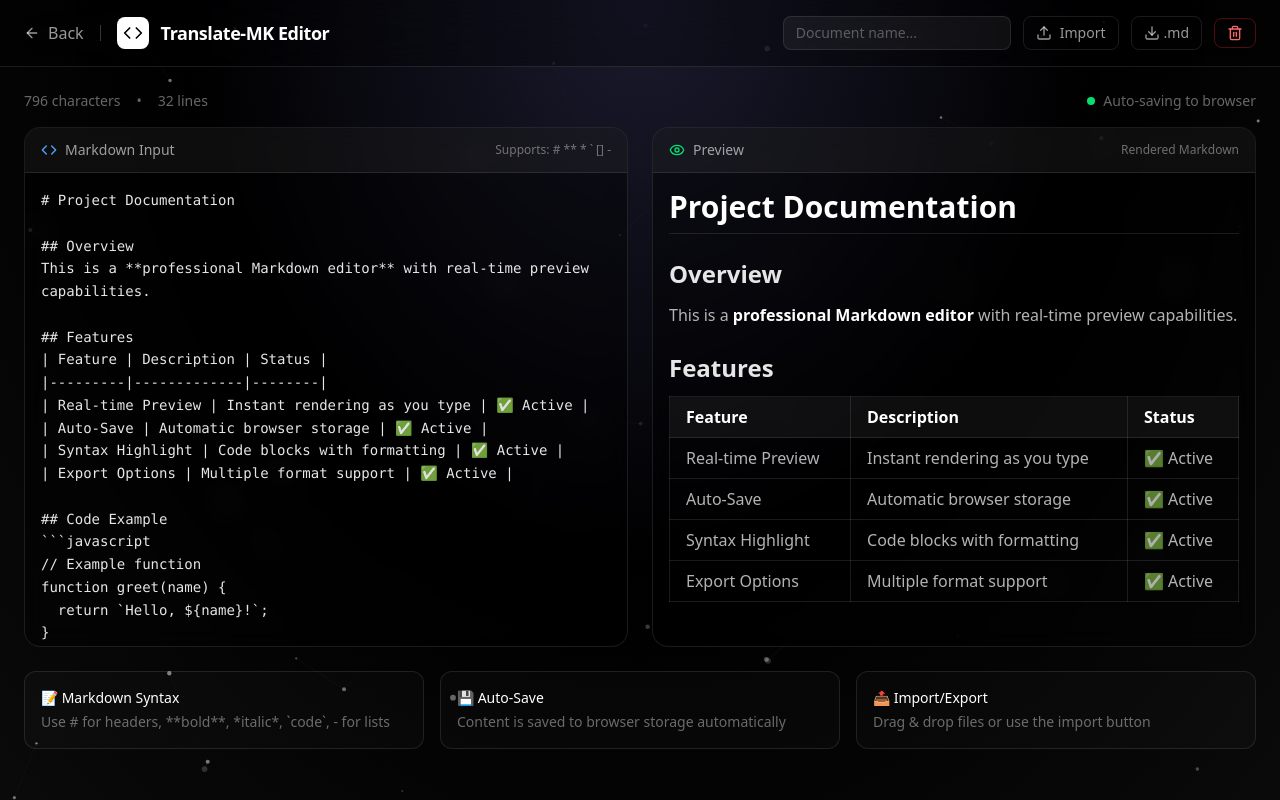
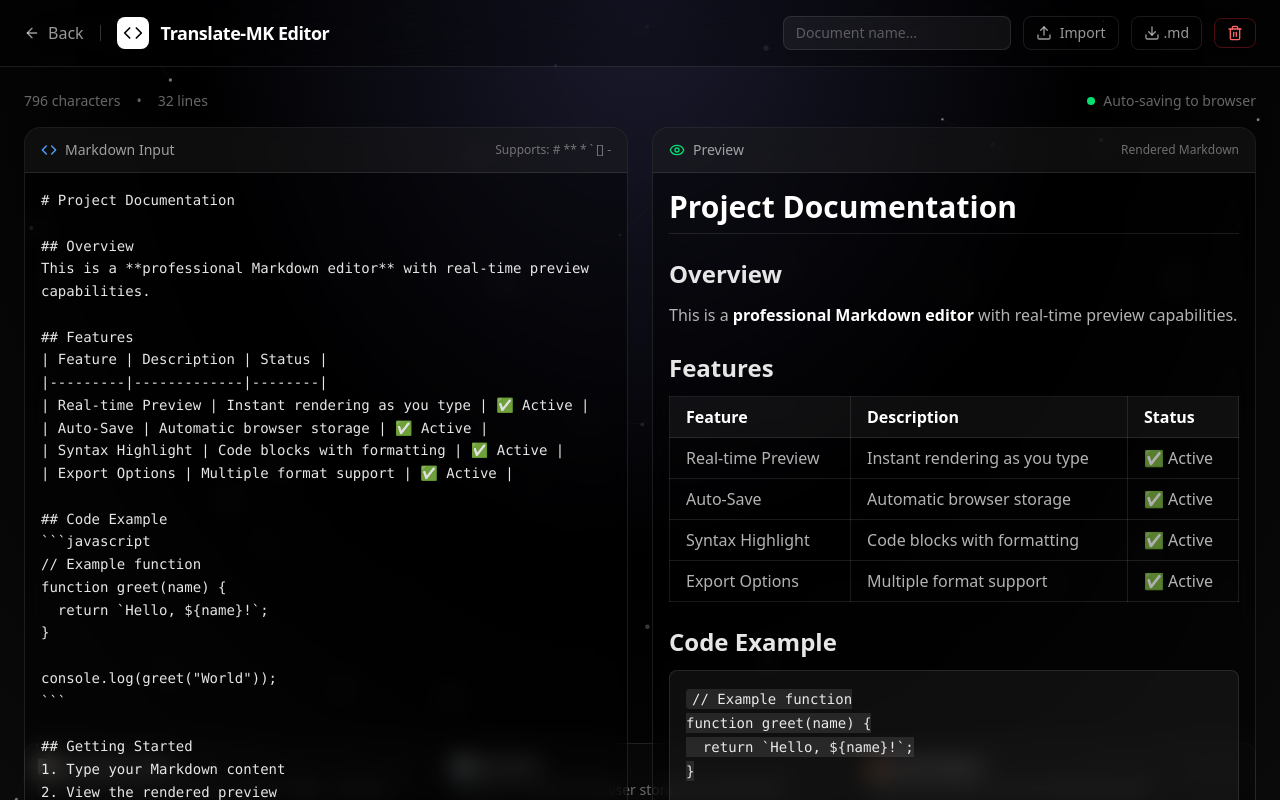
Before and after one commit to JesherI/Translate-MK, a Next.js app: page /editor in a window 1280 px wide. Shown: the top 800 px of the page. Built offline with nearby package versions, Linux system fonts and the light colour scheme.

Commit message:
0.1.4
Fix: Equalize editor panel heights using flex layout

```diff
--- a/src/app/editor/page.tsx
+++ b/src/app/editor/page.tsx
@@ -222,7 +222,7 @@ console.log(greet("World"));
 
       {/* Editor */}
       <section className="py-6 px-6 relative z-10">
-        <div className="max-w-7xl mx-auto">
+        <div className="max-w-7xl mx-auto" style={{ height: 'calc(100vh - 140px)' }}>
           {/* Mobile Tabs */}
           <div className="md:hidden flex items-center gap-2 mb-4 p-1 rounded-xl border border-white/10 bg-white/5">
             <button
@@ -250,7 +250,7 @@ console.log(greet("World"));
           </div>
 
           {/* Info Bar - Desktop only */}
-          <div className="hidden md:flex items-center justify-between mb-4 text-sm text-white/40">
+          <div className="hidden md:flex items-center justify-between mb-4 text-sm text-white/40 flex-shrink-0">
             <div className="flex items-center gap-4">
               <span>{markdownText.length} characters</span>
               <span>•</span>
@@ -262,13 +262,13 @@ console.log(greet("World"));
             </div>
           </div>
 
-          {/* Editor Grid */}
-          <div className="grid md:grid-cols-2 gap-6">
+          {/* Editor Grid - Equal Height Panels */}
+          <div className="grid md:grid-cols-2 gap-6 h-[calc(100%-60px)]">
             {/* Markdown Input */}
-            <div className={`group relative ${activeTab === 'preview' ? 'hidden md:block' : ''}`}>
+            <div className={`group relative h-full ${activeTab === 'preview' ? 'hidden md:block' : ''}`}>
               <div className="absolute -inset-0.5 rounded-2xl bg-gradient-to-r from-blue-500/20 to-purple-500/20 opacity-0 group-hover:opacity-100 transition-opacity blur-sm" />
-              <div className="relative rounded-2xl border border-white/10 bg-black/40 backdrop-blur-md overflow-hidden h-[calc(100vh-240px)] md:h-[calc(100vh-280px)]">
-                <div className="flex items-center justify-between px-4 py-3 border-b border-white/10 bg-white/5">
+              <div className="relative h-full rounded-2xl border border-white/10 bg-black/40 backdrop-blur-md overflow-hidden flex flex-col">
+                <div className="flex items-center justify-between px-4 py-3 border-b border-white/10 bg-white/5 flex-shrink-0">
                   <span className="text-sm font-medium text-white/60 flex items-center gap-2">
                     <Code className="w-4 h-4 text-blue-400" />
                     Markdown Input
@@ -279,24 +279,24 @@ console.log(greet("World"));
                   value={markdownText}
                   onChange={(e) => handleMarkdownChange(e.target.value)}
                   placeholder="# Start typing your markdown here...\n\n## Features\n- **Bold** and *italic* text\n- `Code` blocks\n- [Links](url)\n- Tables, lists, and more!"
-                  className="w-full h-[calc(100%-48px)] p-4 bg-transparent text-sm font-mono leading-relaxed resize-none focus:outline-none text-white/90 placeholder:text-white/20"
+                  className="flex-1 w-full p-4 bg-transparent text-sm font-mono leading-relaxed resize-none focus:outline-none text-white/90 placeholder:text-white/20"
                   spellCheck={false}
                 />
               </div>
             </div>
 
             {/* Preview Output */}
-            <div className={`group relative ${activeTab === 'edit' ? 'hidden md:block' : ''}`}>
+            <div className={`group relative h-full ${activeTab === 'edit' ? 'hidden md:block' : ''}`}>
               <div className="absolute -inset-0.5 rounded-2xl bg-gradient-to-r from-green-500/20 to-emerald-500/20 opacity-0 group-hover:opacity-100 transition-opacity blur-sm" />
-              <div className="relative rounded-2xl border border-white/10 bg-black/40 backdrop-blur-md overflow-hidden h-[calc(100vh-240px)] md:h-[calc(100vh-280px)]">
-                <div className="flex items-center justify-between px-4 py-3 border-b border-white/10 bg-white/5">
+              <div className="relative h-full rounded-2xl border border-white/10 bg-black/40 backdrop-blur-md overflow-hidden flex flex-col">
+                <div className="flex items-center justify-between px-4 py-3 border-b border-white/10 bg-white/5 flex-shrink-0">
                   <span className="text-sm font-medium text-white/60 flex items-center gap-2">
                     <Eye className="w-4 h-4 text-green-400" />
                     Preview
                   </span>
                   <span className="text-xs text-white/40">Rendered Markdown</span>
                 </div>
-                <div className="h-[calc(100%-48px)] p-4 overflow-auto">
+                <div className="flex-1 p-4 overflow-auto">
                   <MarkdownPreview content={markdownText} />
                 </div>
               </div>
@@ -304,16 +304,16 @@ console.log(greet("World"));
           </div>
 
           {/* Tips */}
-          <div className="mt-6 grid md:grid-cols-3 gap-4 text-sm">
-            <div className="p-4 rounded-xl border border-white/10 bg-white/[0.02]">
+          <div className="mt-4 grid md:grid-cols-3 gap-4 text-sm flex-shrink-0">
+            <div className="p-3 rounded-xl border border-white/10 bg-white/[0.02]">
               <h4 className="font-medium text-white mb-1">📝 Markdown Syntax</h4>
               <p className="text-white/40">Use # for headers, **bold**, *italic*, `code`, - for lists</p>
             </div>
-            <div className="p-4 rounded-xl border border-white/10 bg-white/[0.02]">
+            <div className="p-3 rounded-xl border border-white/10 bg-white/[0.02]">
               <h4 className="font-medium text-white mb-1">💾 Auto-Save</h4>
               <p className="text-white/40">Content is saved to browser storage automatically</p>
             </div>
-            <div className="p-4 rounded-xl border border-white/10 bg-white/[0.02]">
+            <div className="p-3 rounded-xl border border-white/10 bg-white/[0.02]">
               <h4 className="font-medium text-white mb-1">📤 Import/Export</h4>
               <p className="text-white/40">Drag & drop files or use the import button</p>
             </div>
```
